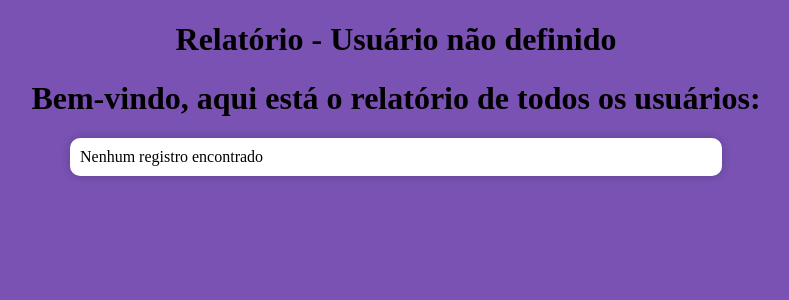
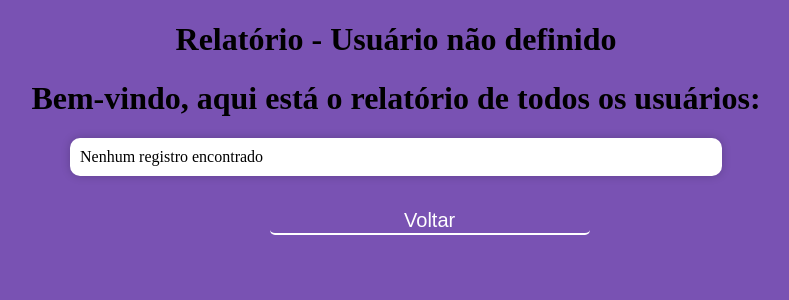
Before and after one commit to WiniciusNeves/College, a PHP site: page /relatorio.php in a window 1280 px wide. Shown: the top 300 px of the page, without its empty margins (244-1033 px from the left). Run offline with PHP 8.4, Linux system fonts and the light colour scheme; data that the repository does not hold is empty.

Commit message:
Update relatorio.php

```diff
--- a/login/relatorio.php
+++ b/login/relatorio.php
@@ -14,6 +14,27 @@
 
         body {
             background-color: #7952b3;
+        }
+        input{
+            align-items: center;
+            background-color: transparent;
+            color: white;
+            border: none;
+            margin-top: 2rem;
+            border-bottom: 2px solid white;
+            border-radius: 5px;
+            cursor: pointer;
+            font-size: 20px;
+            width: 20rem;
+            position: relative;
+            left: 40%;
+        }
+
+        input:hover{
+            background-color: #553880;
+            color: white;
+            transition: 0.5s;
+            border-radius: 5px;
         }
     </style>
 </head>
@@ -44,7 +65,12 @@
             echo "Nenhum registro encontrado";
         }
         ?>
+
+
     </div>
+        <div>
+            <a href="login.php"><input type="button" value="Voltar"></a>
+        </div>
 
 
 
```
